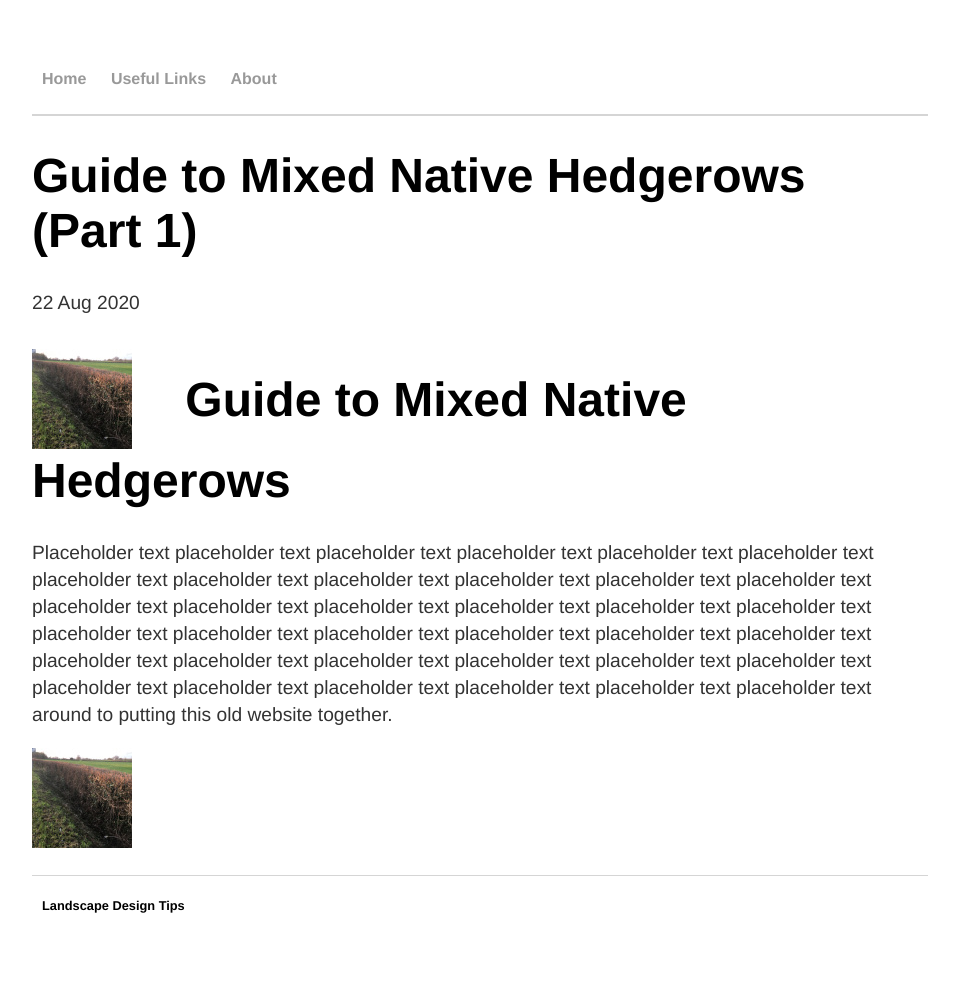
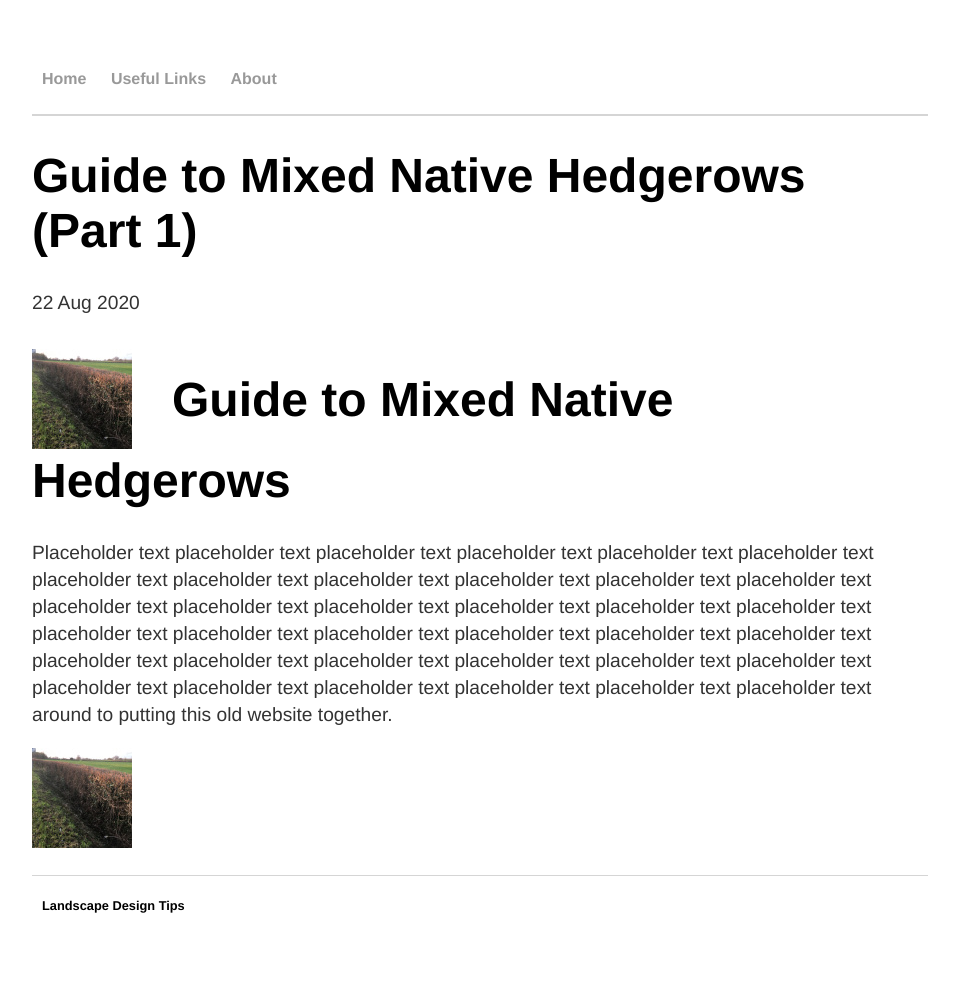
Before and after one commit to Quixoty/ORIG, a Jekyll site: the page built from _posts/2020-08-22-Guide to mixed native hedgerows (part 1).md, in a window 1280 px wide. Shown: the whole page, without its empty margins (160-1119 px from the left). Built offline with Jekyll 4.4.1, drawn with Linux system fonts in a browser that asks for light colours.

Commit message:
Update 2020-08-22-Guide to mixed native hedgerows (part 1).md

```diff
--- a/_posts/2020-08-22-Guide to mixed native hedgerows (part 1).md
+++ b/_posts/2020-08-22-Guide to mixed native hedgerows (part 1).md
@@ -6,7 +6,7 @@
 
 date: 2020-08-22
 ---
-<h1><img src="/assets/images/nativehedge1-100.JPG" style="vertical-align: middle;" width="100px"/><span style="vertical-align: middle;">&nbsp;&nbsp;&nbsp; Guide to Mixed Native Hedgerows</span></h1>
+<h1><img src="/assets/images/nativehedge1-100.JPG" style="vertical-align: middle;" width="100px"/><span style="vertical-align: middle;">&nbsp;&nbsp; Guide to Mixed Native Hedgerows</span></h1>
 
 Placeholder text placeholder text placeholder text placeholder text placeholder text placeholder text placeholder text placeholder text placeholder text placeholder text placeholder text placeholder text placeholder text placeholder text placeholder text placeholder text placeholder text placeholder text placeholder text placeholder text placeholder text placeholder text placeholder text placeholder text placeholder text placeholder text placeholder text placeholder text placeholder text placeholder text placeholder text placeholder text placeholder text placeholder text placeholder text placeholder text around to putting this old website together.
 
```
